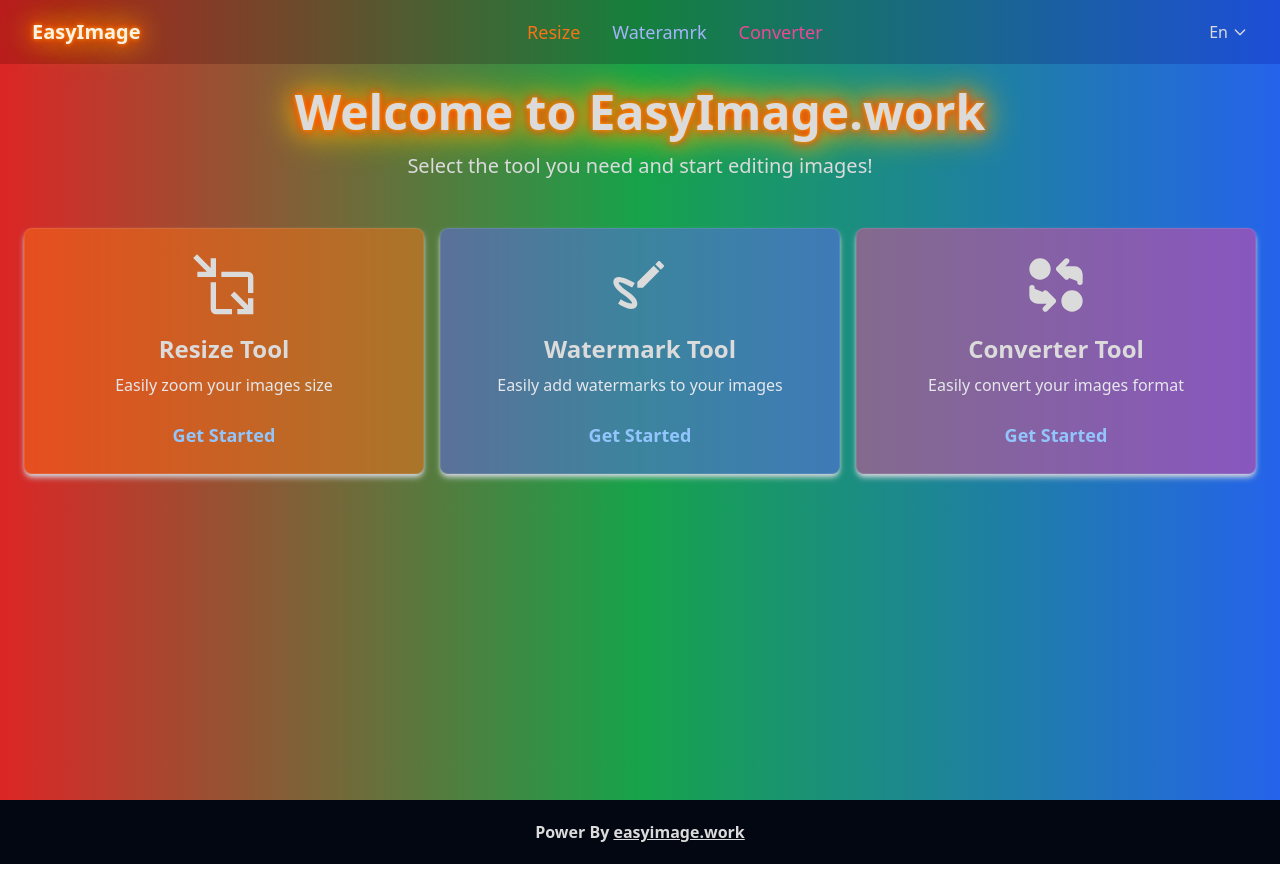
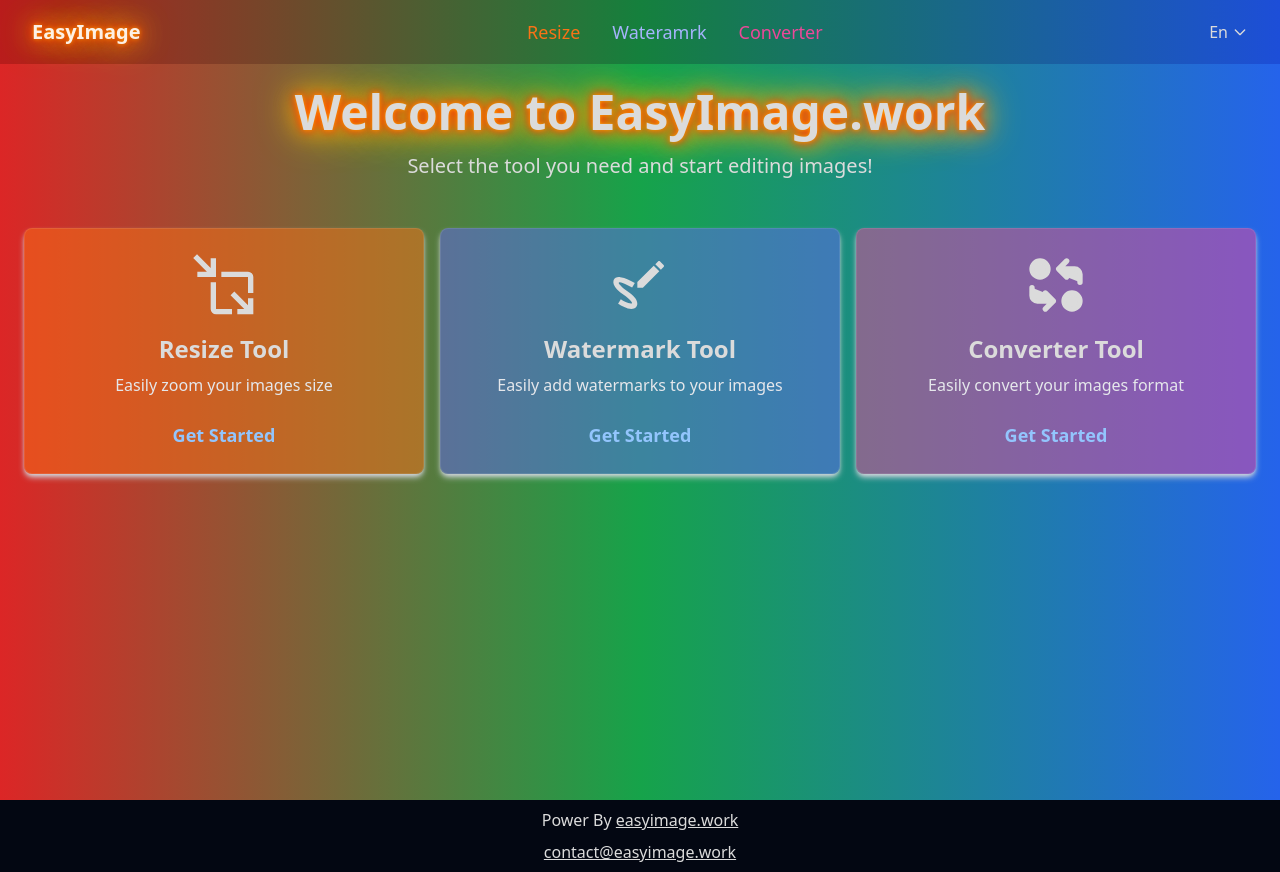
Before and after one commit to dingdangdog/easyimage.work, a Nuxt app: page / in a window 1280 px wide. Built offline with nearby package versions, Linux system fonts and the light colour scheme.

Commit message:
add contact email

```diff
--- a/components/AppFooter.vue
+++ b/components/AppFooter.vue
@@ -3,11 +3,12 @@
     class="min-h-16 p-2 bg-gray-950 flex flex-col items-center justify-center space-y-2"
   >
     <p>
-      <strong
-        >Power By
-        <a href="https://easyimage.work" class="underline"
-          >easyimage.work</a
-        ></strong
+      Power By
+      <a href="https://easyimage.work" class="underline">easyimage.work</a>
+    </p>
+    <p>
+      <a href="mailto:contact@easyimage.work" class="underline"
+        >contact@easyimage.work</a
       >
     </p>
     <!-- <p>
```
